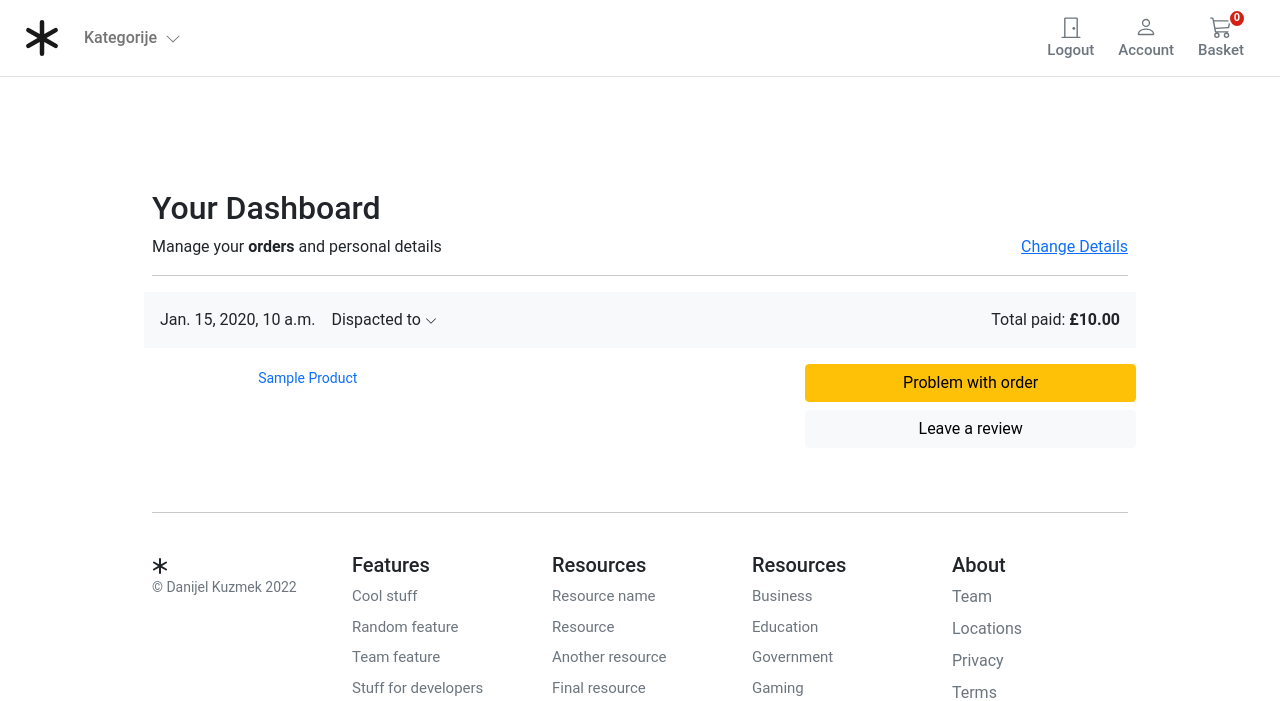
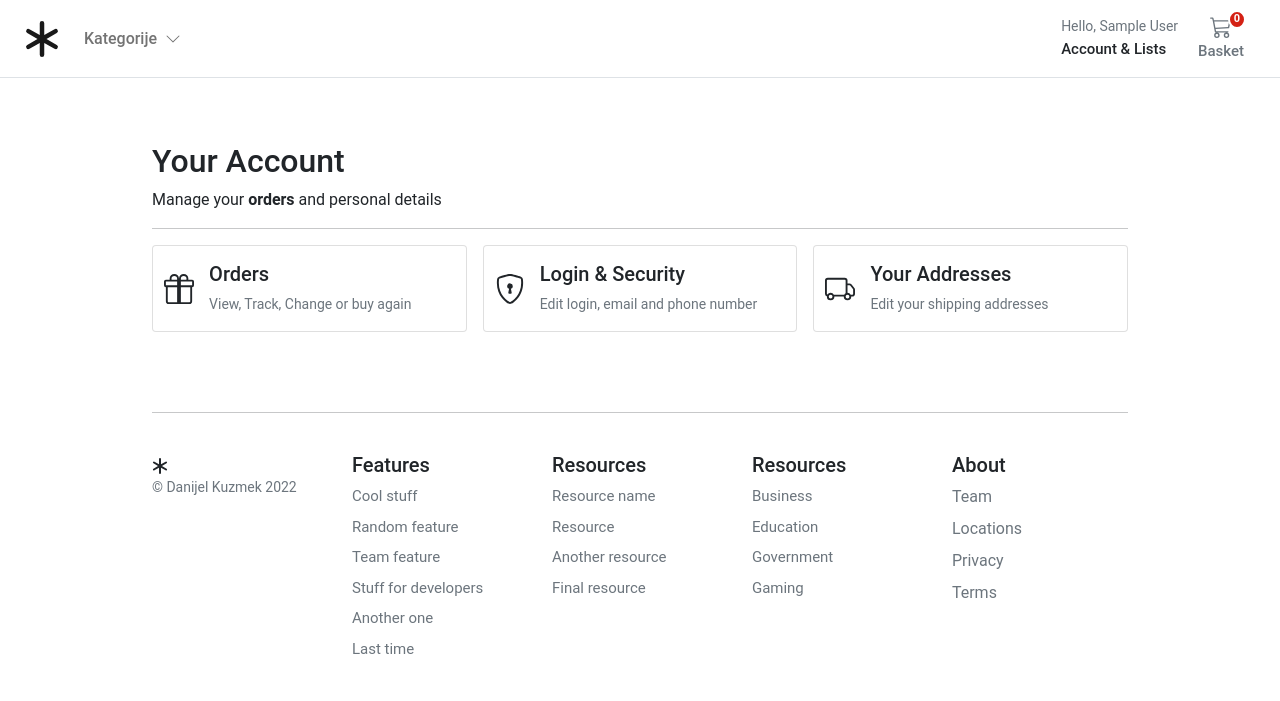
Before and after one commit to Silenco22/eCommerce-store, a Django app: page /account/dashboard/ in a window 1280 px wide. Shown: the top 701 px of the page. After the commit the page ends 654 px from the top, so only its background shows below. Run offline with Django 3.2, Linux system fonts and the light colour scheme; a user stored in the database is signed in; tables that the repository leaves empty hold one stand-in row (values such as "Sample post").

Commit message:
change account model, create address table, dashboard changes, crud sys for addresses

```diff
--- a/account/admin.py
+++ b/account/admin.py
@@ -1,5 +1,5 @@
 from django.contrib import admin
 
-from .models import UserBase
+from .models import Customer
 
-admin.site.register(UserBase)
+admin.site.register(Customer)
--- a/account/urls.py
+++ b/account/urls.py
@@ -14,10 +14,17 @@ urlpatterns = [
     path('activate/<slug:uidb64>/<slug:token>/', views.account_activate, name='activate'),
     # User dashboard
     path('dashboard/', views.dashboard, name='dashboard'),
+    path('orders/', views.orders, name='orders'),
     path('profile/edit/', views.edit_details, name='edit_details'),
     path('profile/delete_user/', views.delete_user, name='delete_user'),
         #we dont make view for this url just template
     path('profile/delete_confirm/', TemplateView.as_view(template_name="account/dashboard/delete_confirm.html"), name='delete_confirmation'),
+    #ADRESSES
+    path("addresses/", views.view_address, name="addresses"),
+    path("add_address/", views.add_address, name="add_address"),
+    path("addresses/edit/<slug:id>/", views.edit_address, name="edit_address"),
+    path("addresses/delete/<slug:id>/", views.delete_address, name="delete_address"),
+    path("addresses/set_default/<slug:id>/", views.set_default, name="set_default"),
     #PASSWORD RESET URLS(part of django auth views):
     path('password_reset/', auth_views.PasswordResetView.as_view(template_name="account/password_reset/password_reset_form.html",
                                                                  success_url='password_reset_email_confirm',
--- a/account/views.py
+++ b/account/views.py
@@ -1,27 +1,27 @@
 from django.contrib.auth import login, logout
 from django.contrib.auth.decorators import login_required
 from django.contrib.sites.shortcuts import get_current_site
-from django.http import HttpResponse
+from django.http import HttpResponse, HttpResponseRedirect
 from django.shortcuts import redirect, render
 from django.template.loader import render_to_string
 from django.utils.encoding import force_bytes, force_text
 from django.utils.http import urlsafe_base64_decode, urlsafe_base64_encode
+from django.urls import reverse
 
 from orders.views import user_orders
 
-from .forms import RegistrationForm, UserEditForm
-from .models import UserBase
+from .forms import RegistrationForm, UserEditForm, UserAddressForm
+from .models import Customer, Address
 from .token import account_activation_token
 
 
 @login_required
 def dashboard(request):
-    orders = user_orders(request)
-    return render(request,'account/dashboard/dashboard.html', {'orders': orders})
+    return render(request,'account/dashboard/dashboard.html')
 
 @login_required
 def delete_user(request):
-    user = UserBase.objects.get(user_name=request.user)
+    user = Customer.objects.get(user_name=request.user)
     user.is_active = False
     user.save()
     logout(request)
@@ -71,7 +71,7 @@ def account_register(request):
 def account_activate(request, uidb64, token):
     try:
         uid = force_text(urlsafe_base64_decode(uidb64))
-        user = UserBase.objects.get(pk=uid)
+        user = Customer.objects.get(pk=uid)
     except(TypeError, ValueError, OverflowError, user.DoesNotExist):
         user = None
     if user is not None and account_activation_token.check_token(user, token):
@@ -81,3 +81,52 @@ def account_activate(request, uidb64, token):
         return redirect('account:dashboard')
     else:
         return render(request, 'account/registration/activation_invalid.html')
+
+def orders(request):
+    orders = user_orders(request)
+    return render(request,'account/dashboard/orders.html', {'orders': orders})
+
+#Adress views
+
+@login_required
+def view_address(request):
+    addresses = Address.objects.filter(customer=request.user)
+    return render(request, "account/dashboard/addresses.html", {"addresses": addresses})
+
+
+@login_required
+def add_address(request):
+    if request.method == "POST":
+        address_form = UserAddressForm(data=request.POST) #fills data from the request in the form
+        if address_form.is_valid(): # checks if data is vaild type acording to database model
+            address_form = address_form.save(commit=False) #prepare for saving but dont commit in database
+            address_form.customer = request.user #set customer with request.user cause there is no data about the customer in the form but we need it for the model
+            address_form.save() #save model in the database model
+            return HttpResponseRedirect(reverse("account:addresses")) #redirect us to account addresses HttpResponseRedirect esentially is redirect(redirect has more options to input in like model,view or url)
+    else:
+        address_form = UserAddressForm() #if no data submited show form
+    return render(request, "account/dashboard/edit_addresses.html", {"form": address_form})
+
+@login_required
+def edit_address(request, id):
+    if request.method == "POST":
+        address = Address.objects.get(pk=id, customer=request.user) #get address where pk=id(we get that id from the url where <slug:id>) and customer form the request.user that part is for safety do that nobody can guess someelses id and then typing it in in the borwser and trying to edit their address
+        address_form = UserAddressForm(instance=address, data=request.POST) # changing instance data with request.POST data
+        if address_form.is_valid(): # checking if all data is in valid types of data according to the model
+            address_form.save() # saving form into database
+            return HttpResponseRedirect(reverse("account:addresses")) #redirecting to the account addresses
+    else:
+        address = Address.objects.get(pk=id, customer=request.user)
+        address_form = UserAddressForm(instance=address) #its jsut gonna display form with instance data in it if there is no POS request / that shows first when we render template
+    return render(request, "account/dashboard/edit_addresses.html", {"form": address_form}) #passing form to the template
+
+@login_required
+def delete_address(request, id):
+    address = Address.objects.filter(pk=id, customer=request.user).delete()
+    return redirect("account:addresses")
+
+@login_required
+def set_default(request, id):
+    Address.objects.filter(customer=request.user, default=True).update(default=False) #set all customers addresses to default = False
+    Address.objects.filter(pk=id, customer=request.user).update(default=True) # set praticular customer address with id to default = true
+    return redirect("account:addresses")
--- a/core/settings/settings.py
+++ b/core/settings/settings.py
@@ -143,7 +143,7 @@ STRIPE_PUB_KEY = env("PUB")
 # stripe listen --forward-to localhost:8000/payment/webhook/  this is importat command we need to tell stripe where to send data after confirmed payment
 
 # Custom user model
-AUTH_USER_MODEL = 'account.UserBase'
+AUTH_USER_MODEL = 'account.Customer'
 LOGIN_REDIRECT_URL = '/account/dashboard'
 LOGIN_URL = '/account/login/'
 
--- a/templates/account/dashboard/dashboard.html
+++ b/templates/account/dashboard/dashboard.html
@@ -1,87 +1,79 @@
-{% extends "../../base.html" %}
-{% block title %}Dashboard{%endblock %}
-{% block content %}
+{% extends "../sub_base.html" %}
+{% block title %}Dashboard{% endblock %}
 
-<main class="pt-5">
-  <div class="container" style="max-width: 1000px">
-    <div class="col-12">
-      <h1 class="h2">Your Dashboard</h1>
-    </div>
-    <div class="col-12 d-flex justify-content-between">
-      <div>Manage your <b>orders</b> and personal details</div>
-      <div><a href="{% url 'account:edit_details' %}">Change Details</a></div>
-    </div>
-    <hr />
+{% block sub_content %}
+
+  <div class="col-12">
+    <h1 class="h2">Your Account</h1>
   </div>
-  <div class="container" style="max-width: 1000px">
-    {% for order in orders %}
-    <div class="row g-3">
+  <div class="col-12 d-flex justify-content-between">
+    <div>Manage your <b>orders</b> and personal details</div>
+     <!-- <div><a href="{% url "account:edit_details" %}">Change Details</a></div>  -->
+  </div>
+  <hr />
 
-      <div class="col-12 bg-light p-3 d-flex justify-content-between">
-        <div class="d-flex d-flex-inline">
-
-          <div class="pe-3">{{ order.created }}</div>
-          <div class="dropdown">
-          <a class="text-reset text-decoration-none dropdown-toggle" href="#" role="link" id="dropdownLink" data-bs-toggle="dropdown" aria-expanded="false">
-          Dispacted to
-          <svg xmlns="http://www.w3.org/2000/svg" width="12" height="12" fill="currentColor" class="bi bi-chevron-down" viewBox="0 0 16 16">
-            <path fill-rule="evenodd" d="M1.646 4.646a.5.5 0 0 1 .708 0L8 10.293l5.646-5.647a.5.5 0 0 1 .708.708l-6 6a.5.5 0 0 1-.708 0l-6-6a.5.5 0 0 1 0-.708z"/>
-          </svg>
-          </a>
-
-          <ul class="dropdown-menu" aria-labelledby="dropdownLink">
-            <li class="item small">{{order.full_name}}</li>
-            <li class="item small">{{order.address1}}</li>
-            <li class="item small">{{order.address2}}</li>
-            <li class="item small">{{order.post_code}}</li>
-          </ul>
+  <div class="row row-cols-1 row-cols-sm-2 row-cols-md-3 g-3">
+    <div class="col">
+      <a href="{% url 'account:orders' %}" class="text-reset text-decoration-none" role="button" style="max-width: 540px;">
+      <div class="card mb-3">
+        <div class="row g-0">
+          <div class="col-2 position-relative">
+            <svg class="position-absolute top-50 start-50 translate-middle" xmlns="http://www.w3.org/2000/svg" width="30" height="30" fill="currentColor" class="bi bi-gift"
+              viewBox="0 0 16 16">
+              <path
+                d="M3 2.5a2.5 2.5 0 0 1 5 0 2.5 2.5 0 0 1 5 0v.006c0 .07 0 .27-.038.494H15a1 1 0 0 1 1 1v2a1 1 0 0 1-1 1v7.5a1.5 1.5 0 0 1-1.5 1.5h-11A1.5 1.5 0 0 1 1 14.5V7a1 1 0 0 1-1-1V4a1 1 0 0 1 1-1h2.038A2.968 2.968 0 0 1 3 2.506V2.5zm1.068.5H7v-.5a1.5 1.5 0 1 0-3 0c0 .085.002.274.045.43a.522.522 0 0 0 .023.07zM9 3h2.932a.56.56 0 0 0 .023-.07c.043-.156.045-.345.045-.43a1.5 1.5 0 0 0-3 0V3zM1 4v2h6V4H1zm8 0v2h6V4H9zm5 3H9v8h4.5a.5.5 0 0 0 .5-.5V7zm-7 8V7H2v7.5a.5.5 0 0 0 .5.5H7z" />
+            </svg>
           </div>
-
-        </div>
-        <div class="text-end">
-          Total paid: <span class="fw-bold">£{{ order.total_paid }}</span>
-        </div>
-      </div>
-      <div class="col-md-5 col-lg-4 order-md-last p-0 order-3">
-        <div class="d-grid gap-2 ">
-          <button class="btn btn-warning" type="button">Problem with order</button>
-          <button class="btn btn-light" type="button">Leave a review</button>
-        </div>
-      </div>
-
-      <div class="col-md-7 col-lg-8 p-0">
-        <!--relation to foerign key in orderitems is .items because in orderitem table we have name = 'items' and we can access all the items-->
-        {% for item in order.items.all %}
-
-        <div class="card mb-3 border-0">
-          <div class="row g-0">
-            <div class="col-md-2 d-none d-md-block">
-              <img class="img-fluid" style="width:90px" src="{{item.product.image.url}}" />
-            </div>
-            <div class="col-md-10">
-              <div class="card-body p-1">
-                <a class="text-decoration-none" href="{{ item.product.get_absolute_url }}">
-                  <p class="card-text small">{{item.product|title}}</p>
-                </a>
-              </div>
+          <div class="col-10">
+            <div class="card-body ps-0 ps-md-1">
+              <h1 class="h5">Orders</h1>
+              <p class="card-text small text-muted">View, Track, Change or buy again</p>
             </div>
           </div>
         </div>
-
-
-        {% endfor %}
-
-
       </div>
-
+      </a>
     </div>
-    {% endfor %}
+    <div class="col">
+      <a href="{% url "account:edit_details" %}" class="text-reset text-decoration-none" role="button" style="max-width: 540px;">
+      <div class="card mb-3">
+        <div class="row g-0">
+          <div class="col-2 position-relative">
+            <svg class="position-absolute top-50 start-50 translate-middle" xmlns="http://www.w3.org/2000/svg" width="30" height="30" fill="currentColor" class="bi bi-shield-lock" viewBox="0 0 16 16">
+              <path d="M5.338 1.59a61.44 61.44 0 0 0-2.837.856.481.481 0 0 0-.328.39c-.554 4.157.726 7.19 2.253 9.188a10.725 10.725 0 0 0 2.287 2.233c.346.244.652.42.893.533.12.057.218.095.293.118a.55.55 0 0 0 .101.025.615.615 0 0 0 .1-.025c.076-.023.174-.061.294-.118.24-.113.547-.29.893-.533a10.726 10.726 0 0 0 2.287-2.233c1.527-1.997 2.807-5.031 2.253-9.188a.48.48 0 0 0-.328-.39c-.651-.213-1.75-.56-2.837-.855C9.552 1.29 8.531 1.067 8 1.067c-.53 0-1.552.223-2.662.524zM5.072.56C6.157.265 7.31 0 8 0s1.843.265 2.928.56c1.11.3 2.229.655 2.887.87a1.54 1.54 0 0 1 1.044 1.262c.596 4.477-.787 7.795-2.465 9.99a11.775 11.775 0 0 1-2.517 2.453 7.159 7.159 0 0 1-1.048.625c-.28.132-.581.24-.829.24s-.548-.108-.829-.24a7.158 7.158 0 0 1-1.048-.625 11.777 11.777 0 0 1-2.517-2.453C1.928 10.487.545 7.169 1.141 2.692A1.54 1.54 0 0 1 2.185 1.43 62.456 62.456 0 0 1 5.072.56z"/>
+              <path d="M9.5 6.5a1.5 1.5 0 0 1-1 1.415l.385 1.99a.5.5 0 0 1-.491.595h-.788a.5.5 0 0 1-.49-.595l.384-1.99a1.5 1.5 0 1 1 2-1.415z"/>
+            </svg>
+          </div>
+          <div class="col-10">
+            <div class="card-body ps-0 ps-md-1">
+              <h1 class="h5">Login & Security</h1>
+              <p class="card-text small text-muted">Edit login, email and phone number</p>
+            </div>
+          </div>
+        </div>
+      </div>
+      </a>
+    </div>
+    <div class="col">
+      <a href="{% url 'account:addresses' %}" class="text-reset text-decoration-none" role="button" style="max-width: 540px;">
+      <div class="card mb-3">
+        <div class="row g-0">
+          <div class="col-2 position-relative">
+            <svg class="position-absolute top-50 start-50 translate-middle" xmlns="http://www.w3.org/2000/svg" width="30" height="30" fill="currentColor" class="bi bi-truck" viewBox="0 0 16 16">
+              <path d="M0 3.5A1.5 1.5 0 0 1 1.5 2h9A1.5 1.5 0 0 1 12 3.5V5h1.02a1.5 1.5 0 0 1 1.17.563l1.481 1.85a1.5 1.5 0 0 1 .329.938V10.5a1.5 1.5 0 0 1-1.5 1.5H14a2 2 0 1 1-4 0H5a2 2 0 1 1-3.998-.085A1.5 1.5 0 0 1 0 10.5v-7zm1.294 7.456A1.999 1.999 0 0 1 4.732 11h5.536a2.01 2.01 0 0 1 .732-.732V3.5a.5.5 0 0 0-.5-.5h-9a.5.5 0 0 0-.5.5v7a.5.5 0 0 0 .294.456zM12 10a2 2 0 0 1 1.732 1h.768a.5.5 0 0 0 .5-.5V8.35a.5.5 0 0 0-.11-.312l-1.48-1.85A.5.5 0 0 0 13.02 6H12v4zm-9 1a1 1 0 1 0 0 2 1 1 0 0 0 0-2zm9 0a1 1 0 1 0 0 2 1 1 0 0 0 0-2z"/>
+            </svg>
+          </div>
+          <div class="col-10">
+            <div class="card-body ps-0 ps-md-1">
+              <h1 class="h5">Your Addresses</h1>
+              <p class="card-text small text-muted">Edit your shipping addresses</p>
+            </div>
+          </div>
+        </div>
+      </div>
+      </a>
+    </div>
 
   </div>
-</main>
-
-
-
-
 
 {% endblock %}
--- a/templates/account/dashboard/edit_details.html
+++ b/templates/account/dashboard/edit_details.html
@@ -1,7 +1,7 @@
 {% extends "../sub_base.html" %}
 {% block title %}Edit Profile{% endblock %}
 {% block sub_content %}
-
+<div class="col-6 mx-auto">
 <form class="account-form px-4 pt-4" method="post" enctype="multipart/form-data">
 
     {% if user_form.is_valid %}
@@ -41,5 +41,5 @@
     <button type="submit" role="button"
         class="btn btn-danger btn-block py-2 mb-4 mt-5 fw-bold w-100">Yes, delete.</button>
 </form>
-
+</div>
 {% endblock %}
--- a/templates/account/sub_base.html
+++ b/templates/account/sub_base.html
@@ -3,9 +3,9 @@
 {% block stylesheet %}{% static 'account/css/account.css' %}{% endblock %}
 
 {% block content %}
-<div class="container-fluid">
+<div class="container">
   <div class="login d-flex align-items-center">
-    <div class="col-12 col-md-6  col-lg-5 mx-auto">
+    <div class="col-12 col-md-12  col-lg-12 mx-auto">
       {% block sub_content %}{% endblock %}
     </div>
   </div>
--- a/templates/base.html
+++ b/templates/base.html
@@ -68,47 +68,46 @@
             </div>
             <span class="fs15 fw500">Shop</span>
           </button>
+          <!-- right side area with login logut and account-->
+          <div>
+            <div class="collapse navbar-collapse" id="navbarSupportedContent2">
+              <ul class="navbar-nav me-auto mb-2 mb-lg-0">
+                <li class="nav-item dropdown">
+                  <a class="nav-link dropdown-toggle text-reset" href="#" id="navbarDropdown" role="button"
+                    data-bs-toggle="dropdown" aria-expanded="false">
+                    <div class="small text-muted">Hello,
+                      {% if user.is_authenticated %}
+                        {{ request.user.name }}
+                      {% else %}
+                      Login
+                      {% endif %}
+                    </div>
+                    <span class="fs15 fw500">Account &amp; Lists
+                    </span>
+                    </span>
+                  </a>
+                  <div class="dropdown-menu rounded-0" aria-labelledby="navbarDropdown">
+                    <div class="card border-0">
+                      <div class="card-body">
+                        <h6 class="card-title fw-bold">My Account</h6>
+                        <ul class="list-group list-group-flush dropdown-account-link">
+                          {% if user.is_authenticated %}
+                          <a href="{% url 'account:dashboard' %}" class="text-reset small list-group-item p-0 pb-1 border-0 dropdown-account-link">Your Account</a>
+                          <a href="{% url 'account:orders' %}" class="text-reset small list-group-item p-0 pb-1 border-0 dropdown-account-link">Orders</a>
+                          <a href="{% url 'account:logout' %}" class="text-reset small list-group-item p-0 pb-1 border-0 dropdown-account-link">Logout</a>
+                          {% else %}
+                          <a href="{% url 'account:login' %}" class="text-reset small list-group-item p-0 pb-1 border-0 dropdown-account-link">Login</a>
+                          {% endif %}
+                        </ul>
+                      </div>
+                    </div>
+                  </div>
+                </li>
+              </ul>
+            </div>
+          </div>
 
-          {% if user.is_authenticated %}
-          <a type="button" role="button" href="{% url 'account:logout' %}"
-            class="btn btn-outline-secondary border-0 basket-btn">
-            <div>
-              <svg xmlns="http://www.w3.org/2000/svg" width="22" height="22" fill="currentColor"
-                class="bi bi-door-closed" viewBox="0 0 16 16">
-                <path
-                  d="M3 2a1 1 0 0 1 1-1h8a1 1 0 0 1 1 1v13h1.5a.5.5 0 0 1 0 1h-13a.5.5 0 0 1 0-1H3V2zm1 13h8V2H4v13z" />
-                <path d="M9 9a1 1 0 1 0 2 0 1 1 0 0 0-2 0z" />
-              </svg>
-            </div>
-            <span class="fs15 fw500">Logout</span>
-          </a>
-
-
-          {% else %}
-          <a type="button" role="button" href="{% url 'account:login' %}"
-            class="btn btn-outline-secondary border-0 basket-btn">
-            <div>
-              <svg xmlns="http://www.w3.org/2000/svg" width="22" height="22" fill="currentColor"
-                class="bi bi-door-closed" viewBox="0 0 16 16">
-                <path
-                  d="M3 2a1 1 0 0 1 1-1h8a1 1 0 0 1 1 1v13h1.5a.5.5 0 0 1 0 1h-13a.5.5 0 0 1 0-1H3V2zm1 13h8V2H4v13z" />
-                <path d="M9 9a1 1 0 1 0 2 0 1 1 0 0 0-2 0z" />
-              </svg>
-            </div>
-            <span class="fs15 fw500">Login</span>
-          </a>
-          {% endif %}
-          <a type="button" role="button" href="{% url 'account:dashboard' %}"
-            class="btn btn-outline-secondary border-0 basket-btn">
-            <div>
-              <svg xmlns="http://www.w3.org/2000/svg" width="22" height="22" fill="currentColor" class="bi bi-person"
-                viewBox="0 0 16 16">
-                <path
-                  d="M8 8a3 3 0 1 0 0-6 3 3 0 0 0 0 6zm2-3a2 2 0 1 1-4 0 2 2 0 0 1 4 0zm4 8c0 1-1 1-1 1H3s-1 0-1-1 1-4 6-4 6 3 6 4zm-1-.004c-.001-.246-.154-.986-.832-1.664C11.516 10.68 10.289 10 8 10c-2.29 0-3.516.68-4.168 1.332-.678.678-.83 1.418-.832 1.664h10z" />
-              </svg>
-            </div>
-            <span class="fs15 fw500">Account</span>
-          </a>
+          <!--Basket -->
 
           <a type="button" role="button" href="{% url 'basket:basket_summary' %}"
             class="btn btn-outline-secondary border-0 basket-btn">
@@ -131,6 +130,8 @@
             </div>
             <span class="fs15 fw500">Basket</span>
           </a>
+          <!--End Basket -->
+
         </div>
         <div class="d-md-none d-lg-none d-xl-none">
           <div class="collapse navbar-collapse" id="navbarCollapse">
@@ -142,6 +143,16 @@
               </li>
               {% endfor %}
             </ul>
+            <h6 class="card-title">My Account</h6>
+              <ul class="list-group list-group-flush dropdown-account-link">
+                {% if user.is_authenticated %}
+                <a href="{% url "account:dashboard" %}" class="dropdown-item">Your Account</a>
+                <a href="#" class="dropdown-item">Orders</a>
+                <a href="{% url "account:logout" %}" class="dropdown-item">Logout</a>
+                {% else %}
+                <a href="{% url "account:login" %}" class="dropdown-item">Login</a>
+                {% endif %}
+              </ul>
           </div>
         </div>
         <form class="d-flex w-100 d-md-none">
```
Also changed, not shown: account/forms.py (+35 -7 lines), account/models.py (+43 -16 lines), templates/account/dashboard/addresses.html (added, +63 -0 lines), templates/account/dashboard/edit_addresses.html (added, +43 -0 lines), templates/account/dashboard/orders.html (added, +88 -0 lines), account/migrations/0001_initial.py, orders/migrations/0001_initial.py, store/migrations/0001_initial.py.
